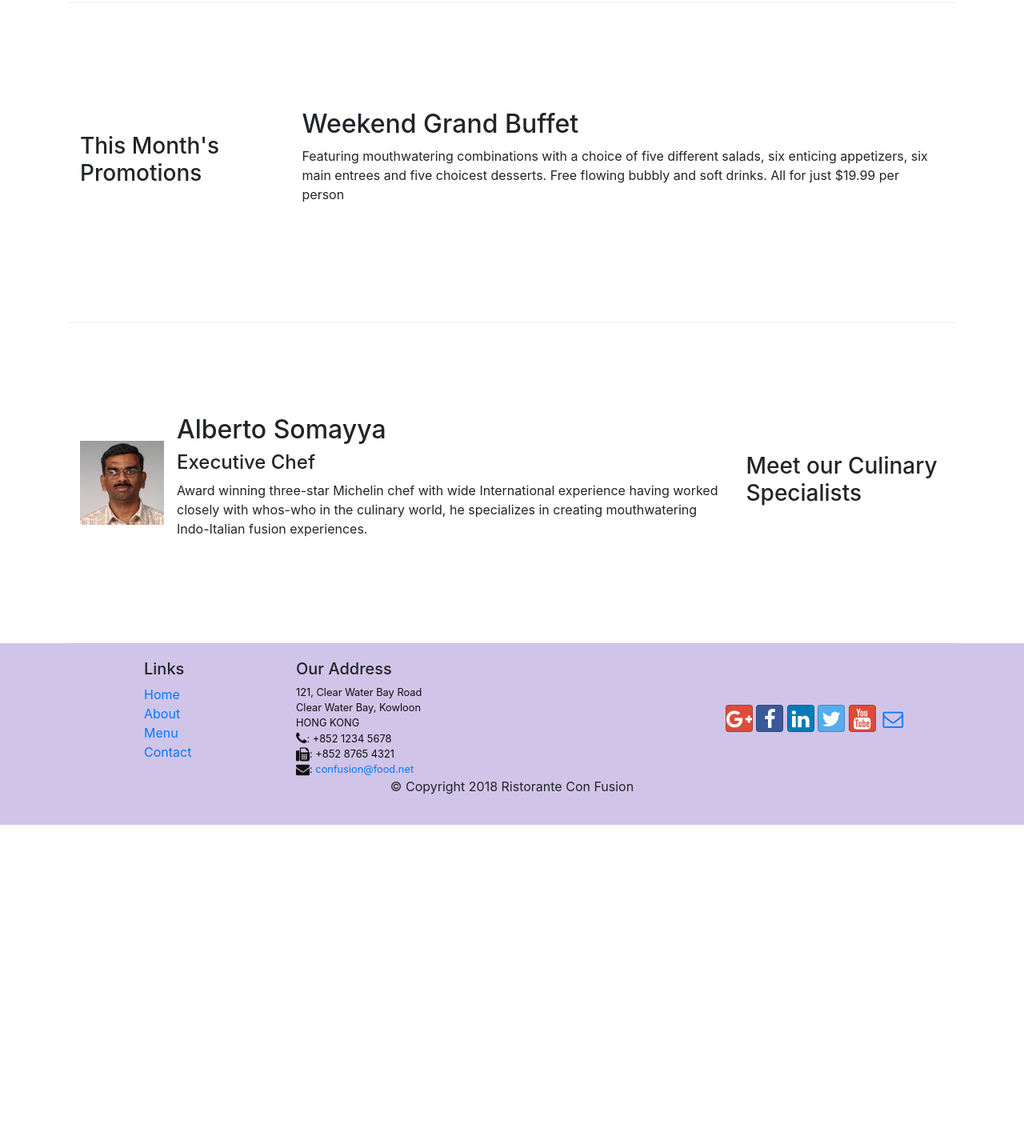
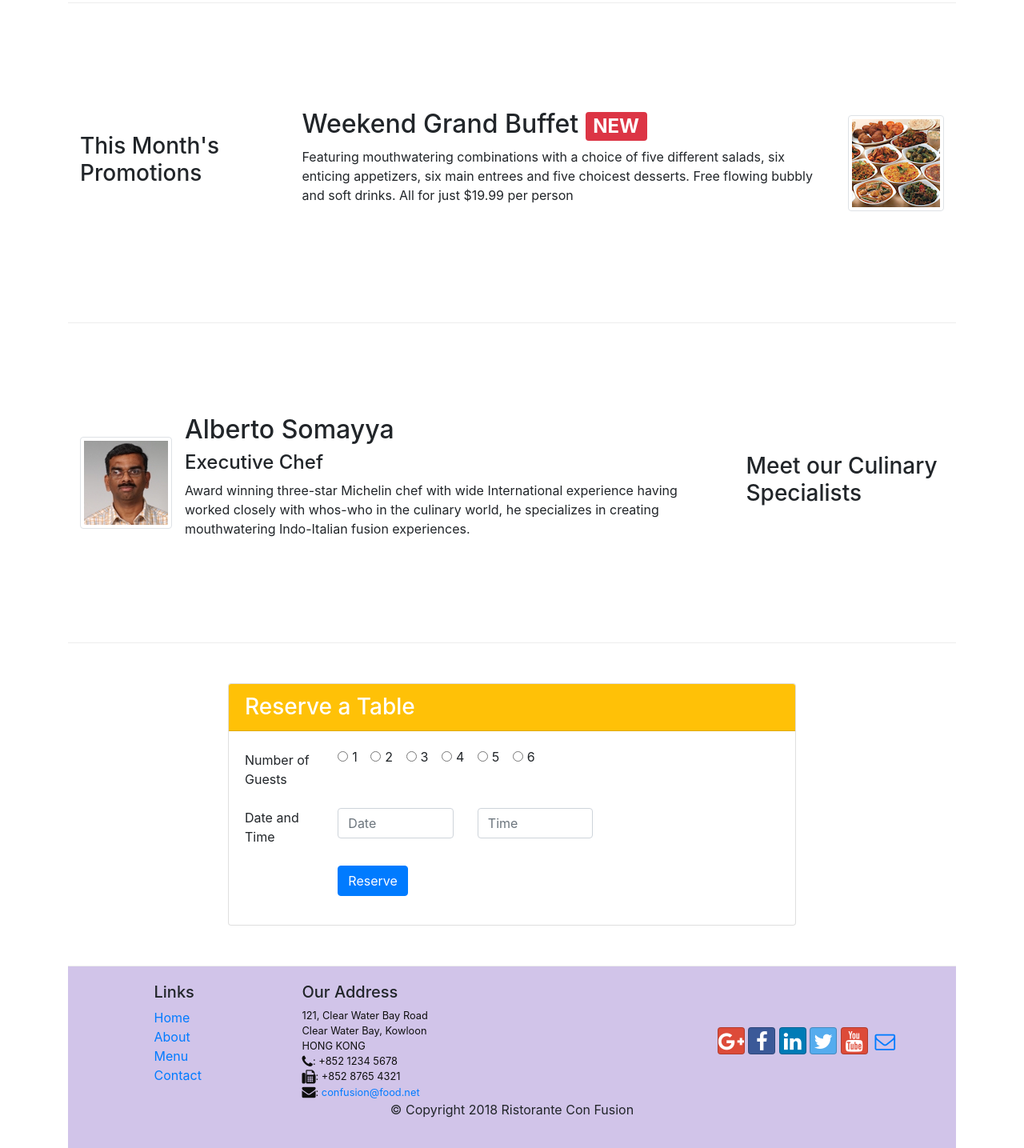
Before and after one commit to basharssalman/conFusion, a website: page index.html in a window 1280 px wide. Shown: the part 680-2115 px from the top of the page at 80% size. Before the commit the page ends 1711 px from the top, so only its background shows below. Drawn offline with nearby package versions, Linux system fonts and the light colour scheme.

Commit message:
assignment2

```diff
--- a/index.html
+++ b/index.html
@@ -41,9 +41,10 @@
                     <h1>Ristorante con Fusion</h1>
                     <p>We take inspiration from the World's best cuisines, and create a unique fusion experience. Our lipsmacking creations will tickle your culinary senses!</p>
                 </div>
-                <div class="col-12 col-sm align-self-center">
+                <div class="col-12 col-sm-3 align-self-center">
                     <img src="./img/logo.png" class="img-fluid">
                 </div>
+                <a class="col-12 col-sm-2 btn btn-block btn-warning align-self-center" href="#scrolltohere">Reserve Table</a>
             </div>
         </div>
     </header>
@@ -59,7 +60,7 @@
                     src="img/uthappizza.png" alt="uthappizza">
                         <div class="media-body">
                             <h2 class="mt-0">Uthappizza <span class="badge badge-danger">HOT</span> <span class="badge badge-pill badge-secondary">$4.99</span></h2>
-                            <p>A unique combination of Indian Uthappam (pancake) and Italian pizza, topped with Cerignola olives, ripe vine cherry tomatoes, Vidalia onion, Guntur chillies and Buffalo Paneer.</p>
+                            <p class="d-none d-sm-block">A unique combination of Indian Uthappam (pancake) and Italian pizza, topped with Cerignola olives, ripe vine cherry tomatoes, Vidalia onion, Guntur chillies and Buffalo Paneer.</p>
                         </div>
                 </div>
             </div>
@@ -67,12 +68,18 @@
 
 
         <div class="row row-content align-items-center">
-            <div class="col-12 col-sm-4 col-md-3">
+            <div class="col-12 col-sm-4 order-sm-first col-md-3">
                 <h3>This Month's Promotions</h3>
             </div>
-            <div class="col col-sm col-md">
-                <h2>Weekend Grand Buffet</h2>
-                <p>Featuring mouthwatering combinations with a choice of five different salads, six enticing appetizers, six main entrees and five choicest desserts. Free flowing bubbly and soft drinks. All for just $19.99 per person </p>
+            <div class="col col-sm order-sm-last col-md">
+                <div class="media">
+                    <div class="media-body">
+                        <h2 class="mt-0">Weekend Grand Buffet <span class="badge badge-danger">NEW</span></h2>
+                        <p class="d-none d-sm-block">Featuring mouthwatering combinations with a choice of five different salads, six enticing appetizers, six main entrees and five choicest desserts. Free flowing bubbly and soft drinks. All for just $19.99 per person </p>
+                    </div>
+                    <img class="d-flex ml-3 img-thumbnail align-self-center"
+                        src="img/buffet.png" alt="buffet">
+                </div>
             </div>
         </div>
 
@@ -82,17 +89,70 @@
             </div>
             <div class="col col-sm order-sm-first col-md">
                 <div class="media">
-                    <img class="d-flex mr-3 align-self-center"
+                    <img class="d-flex mr-3 img-thumbnail align-self-center"
                          src="img/alberto.png" alt="alberto">
                     <div class="media-body">
                         <h2 class="mt-0">Alberto Somayya</h2>
                         <h4>Executive Chef</h4>
-                        <p>Award winning three-star Michelin chef with wide International experience having worked closely with whos-who in the culinary world, he specializes in creating mouthwatering Indo-Italian fusion experiences. </p>
+                        <p class="d-none d-sm-block">Award winning three-star Michelin chef with wide International experience having worked closely with whos-who in the culinary world, he specializes in creating mouthwatering Indo-Italian fusion experiences. </p>
                     </div>
                 </div>
             </div>
         </div>
-    </div>
+        <div class="row row-content">
+            <div class="col-12 col-sm-8 offset-sm-2">
+                <div class="card">
+                    <h3 class="card-header bg-warning text-white">Reserve a Table</h3>
+                    <div class="card-body">
+                        <div class="form-group row" id="scrolltohere">
+                            <label for="number" class="col-12 col-sm-2 mt-1">Number of Guests</label>
+                            <div class="col-12 col-sm-10">
+                                <div class="form-check form-check-inline">
+                                    <input class="form-check-input" type="radio" name="inlineRadioOptions" id="number1" value="option1">
+                                    <label class="form-check-label" for="number1">1</label>
+                                </div>
+                                <div class="form-check form-check-inline">
+                                    <input class="form-check-input" type="radio" name="inlineRadioOptions" id="number2" value="option2">
+                                    <label class="form-check-label" for="number2">2</label>
+                                </div>
+                                <div class="form-check form-check-inline">
+                                    <input class="form-check-input" type="radio" name="inlineRadioOptions" id="number3" value="option3">
+                                    <label class="form-check-label" for="number3">3</label>
+                                </div>
+                                <div class="form-check form-check-inline">
+                                    <input class="form-check-input" type="radio" name="inlineRadioOptions" id="number4" value="option4">
+                                    <label class="form-check-label" for="number4">4</label>
+                                </div>
+                                <div class="form-check form-check-inline">
+                                    <input class="form-check-input" type="radio" name="inlineRadioOptions" id="number5" value="option5">
+                                    <label class="form-check-label" for="number5">5</label>
+                                </div>
+                                <div class="form-check form-check-inline">
+                                    <input class="form-check-input" type="radio" name="inlineRadioOptions" id="number6" value="option5">
+                                    <label class="form-check-label" for="number6">6</label>
+                                </div>
+                            </div>
+                        </div>
+                        <div class="form-group row">
+                            <label for="date" class="col-12 col-sm-2">Date and Time</label>
+                            <div class="col-12 col-sm-3">
+                                <input type="text" class="form-control" id="date" name="date"
+                                    placeholder="Date">
+                            </div>
+                            <div class="col-12 col-sm-3">
+                                <input type="text" class="form-control" id="time" name="time"
+                                    placeholder="Time">
+                            </div>
+                        </div>
+                        <div class="form-group row">
+                            <div class="col-12 offset-sm-2">
+                                <button type="submit" class="btn btn-primary">Reserve</button>
+                            </div>
+                        </div>
+                    </div>
+                </div>
+            </div>
+        </div>
 
     <footer class="footer">
         <div class="container">
```
Also changed, not shown: css/styles.css (line endings or trailing spaces).
